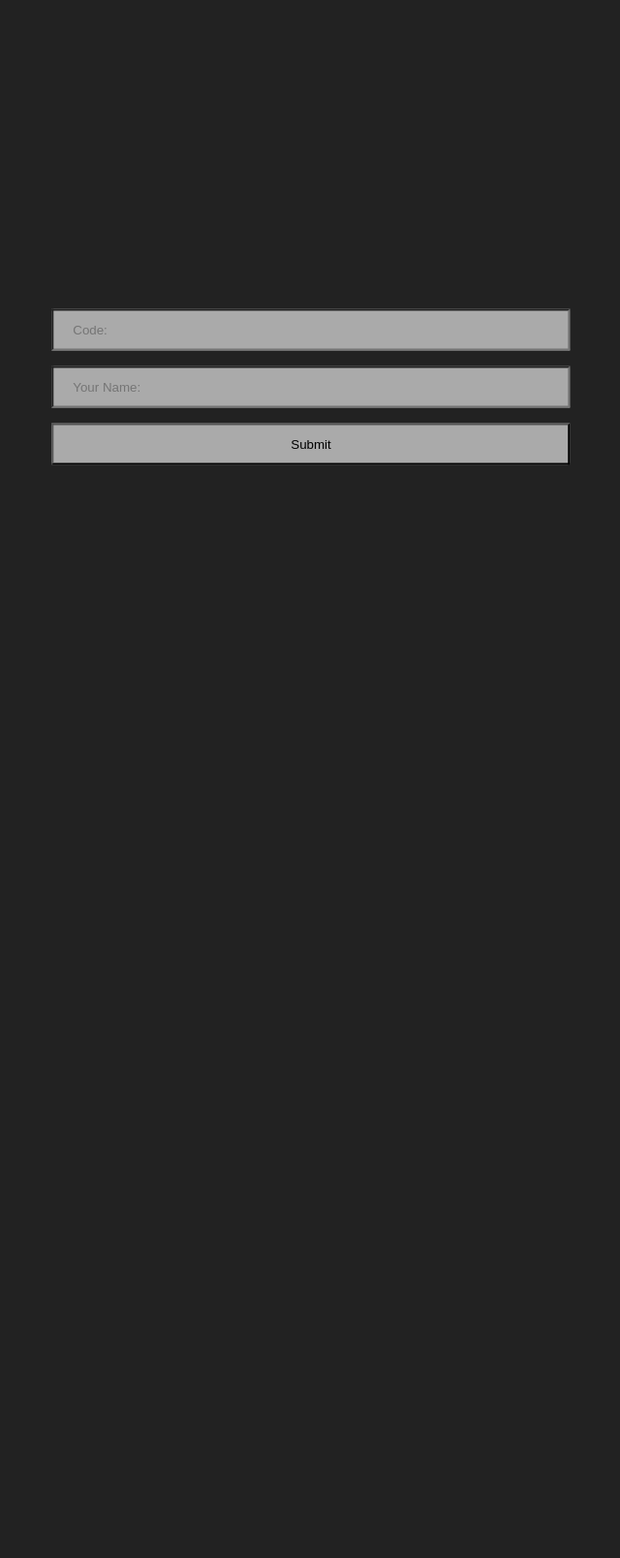
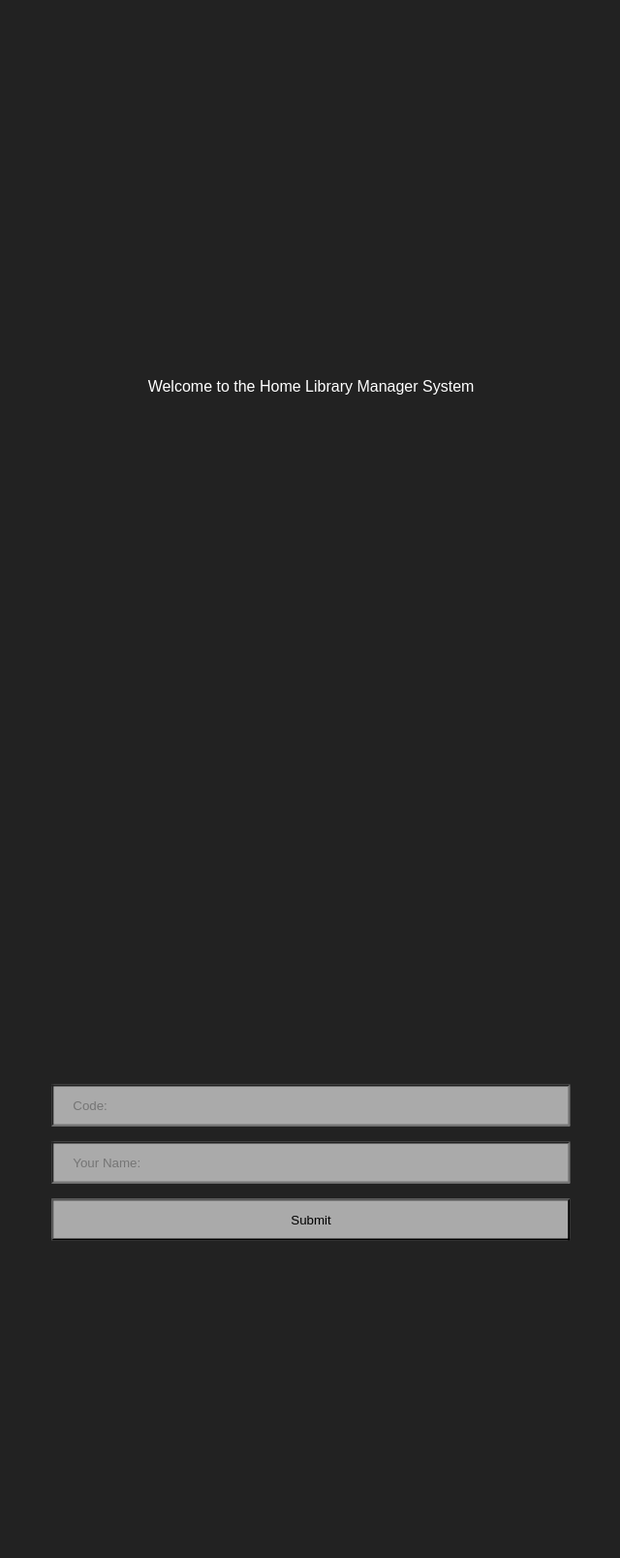
Before and after one commit to S-Spektrum-M/LibraryManager, a Flask app: template frontend/templates/checkout.html in a window 1280 px wide. Shown: the part 43-1650 px from the top of the page at 97% size, without its empty margins (319-959 px from the left). Before the commit the page ends 523 px from the top, so only its background shows below. Run offline with Flask 2, Linux system fonts and the light colour scheme; the template is opened without the code that fills it, so the values that code supplies are empty.

Commit message:
Add Title Text

```diff
--- a/frontend/templates/checkout.html
+++ b/frontend/templates/checkout.html
@@ -1,5 +1,11 @@
 {%extends "layout.html" %}
 {% block body %}
+<div class="container">
+    <p class="home-text">
+        Welcome to the Home Library Manager System
+    </p>
+</div>
+
 <div class="container">
   <div class="child">
       <form action="/checkout" method="post">
```
